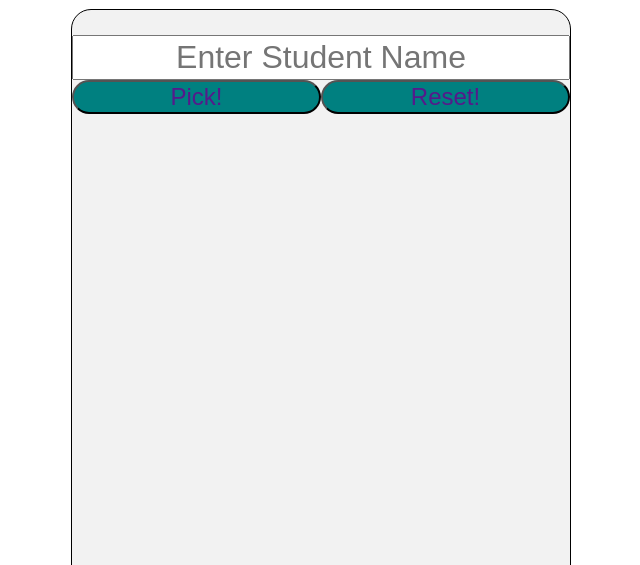
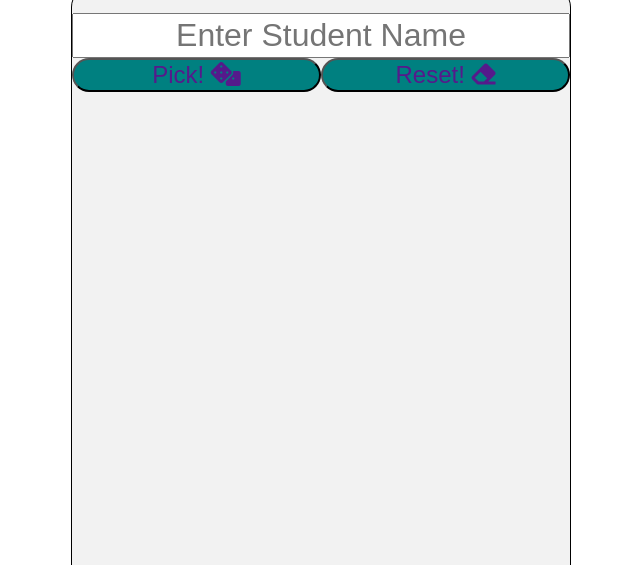
Before and after one commit to cbituin/Project-001, a plain HTML site: page index.html in a window 1280 px wide. Shown: the part 235-800 px from the top of the page, without its empty margins (319-959 px from the left). Drawn offline with nearby package versions, Linux system fonts and the light colour scheme.

Commit message:
Update index.html

```diff
--- a/index.html
+++ b/index.html
@@ -1,5 +1,3 @@
-<!DOCTYPE html>
-
 <html>
 
 <head>
@@ -9,6 +7,7 @@
   <meta name="viewport" content="width=device-width, initial-scale=1">
   <link href="https://fonts.googleapis.com/css?family=Poppins:400,700" rel="stylesheet">
   <link rel="stylesheet" type="text/css" media="screen" href="nameGen.css" />
+  <link rel="stylesheet" href="https://use.fontawesome.com/releases/v5.0.13/css/all.css" integrity="sha384-DNOHZ68U8hZfKXOrtjWvjxusGo9WQnrNx2sqG0tfsghAvtVlRW3tvkXWZh58N9jp" crossorigin="anonymous">
 <script src="https://code.jquery.com/jquery-3.3.1.min.js" integrity="sha256-FgpCb/KJQlLNfOu91ta32o/NMZxltwRo8QtmkMRdAu8=" crossorigin="anonymous"></script>
 
 </head>
@@ -36,8 +35,8 @@
 
     <input id="inputName" type="text" placeholder="Enter Student Name">
     <div id="menu">
-      <button id="pickButton">Pick!</button>
-      <button id="resetButton">Reset!</button>
+      <button id="pickButton">Pick! <i class="fas fa-dice"></i></button>
+      <button id="resetButton">Reset! <i class="fas fa-eraser"></i></button>
     </div>
 
     <div>
```
